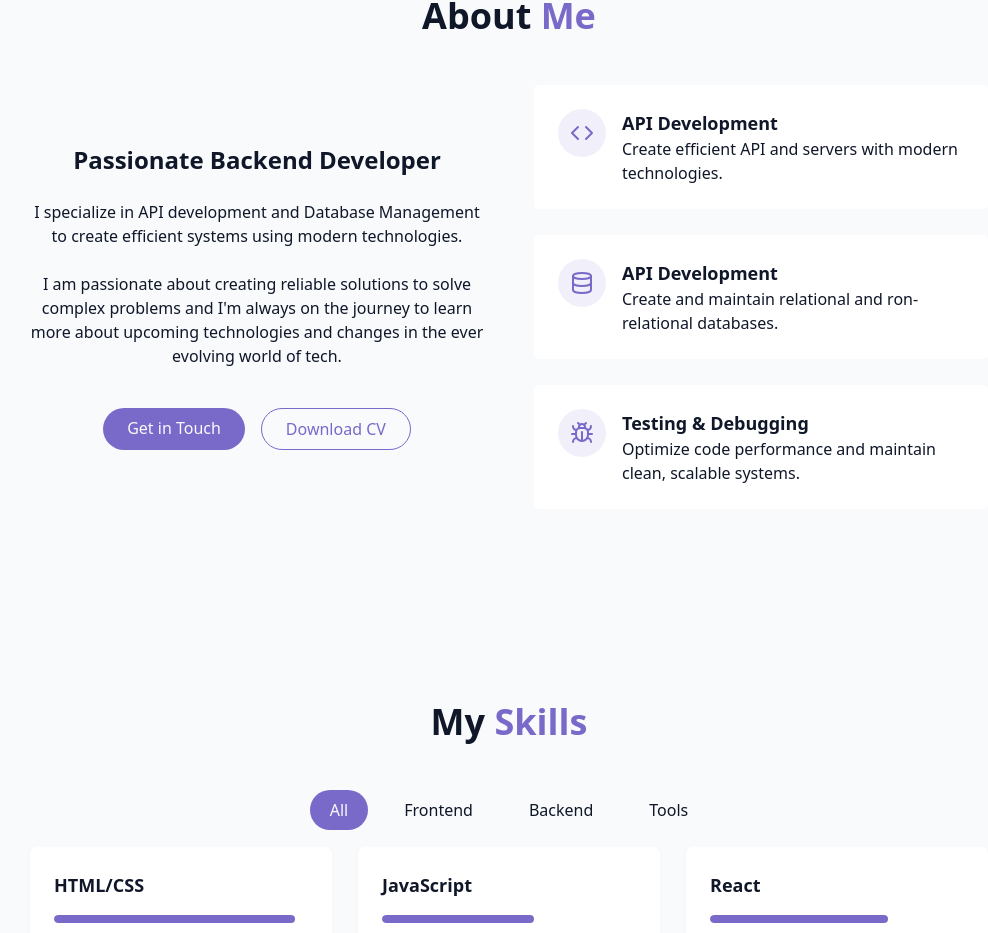
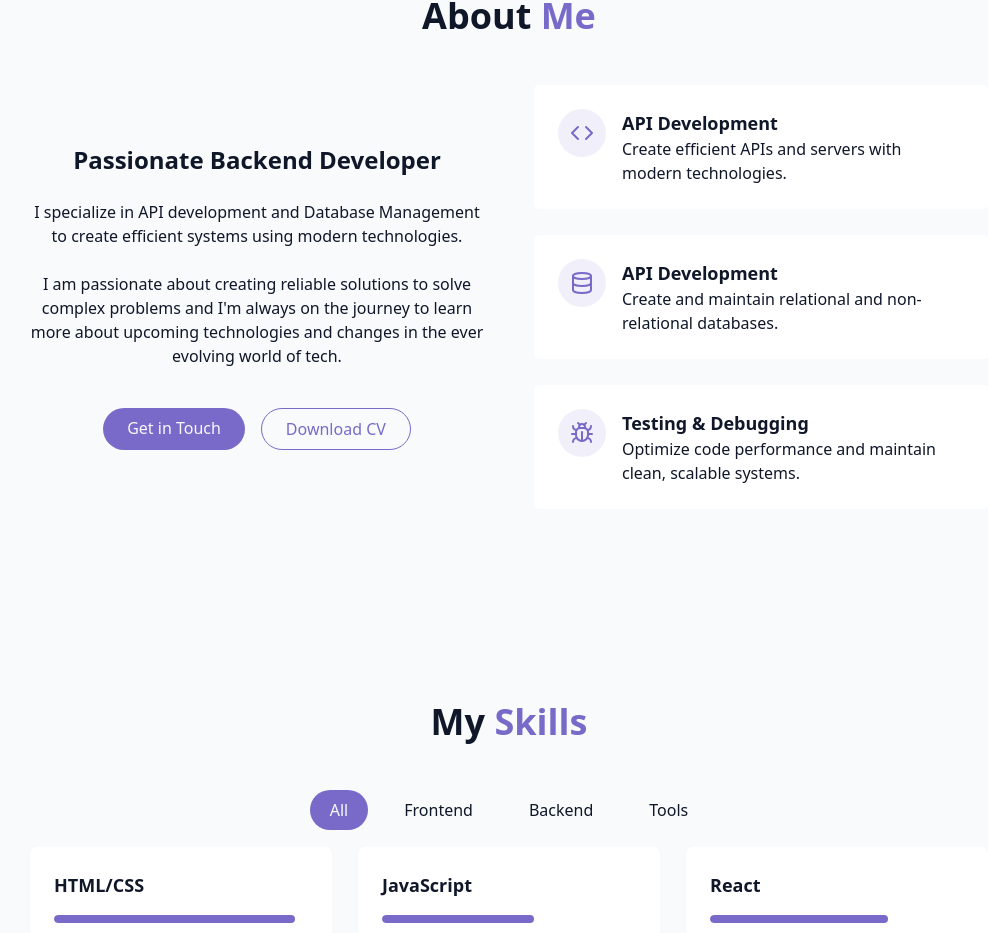
Before and after one commit to P-M-Manmohan/Portfolio-Manmohan, a React (Vite) app: page / in a window 1280 px wide. Shown: the part 900-1833 px from the top of the page, without its empty margins (131-1119 px from the left). Built offline with nearby package versions, Linux system fonts and the light colour scheme.

Commit message:
more typos

```diff
--- a/src/components/AboutSection.jsx
+++ b/src/components/AboutSection.jsx
@@ -45,7 +45,7 @@ export const AboutSection = () => {
                             <div className="text-left">
                                 <h4 className="font-semibold text-lg"> API Development </h4>
                                 <p className="text-muted-foreground">
-                                    Create efficient API and servers with modern technologies.
+                                    Create efficient APIs and servers with modern technologies.
                                 </p>
                             </div>
 
@@ -60,7 +60,7 @@ export const AboutSection = () => {
                             <div className="text-left">
                                 <h4 className="font-semibold text-lg"> API Development </h4>
                                 <p className="text-muted-foreground">
-                                    Create and maintain relational and ron-relational databases.
+                                    Create and maintain relational and non-relational databases.
                                 </p>
                             </div>
                         </div>
```
